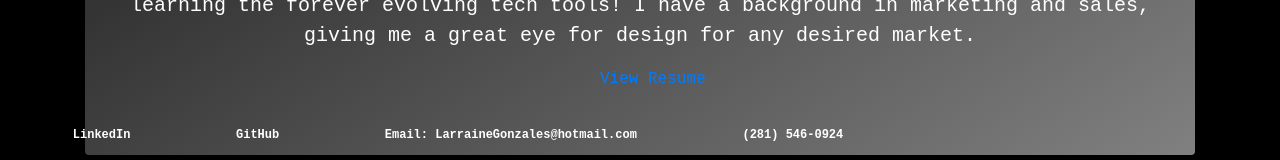
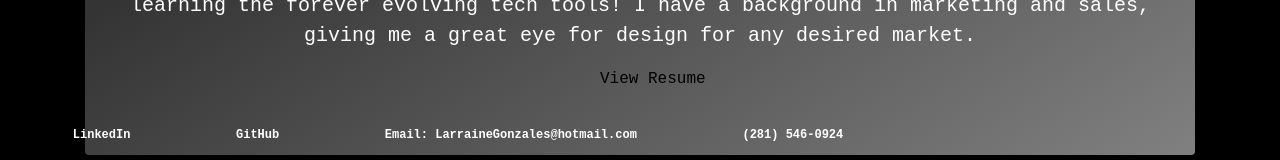
Before and after one commit to LarraineG/ReactPortfolio, a React (Create React App) app: page / in a window 1280 px wide. Shown: the part 634-794 px from the top of the page. Built offline with nearby package versions, Linux system fonts and the light colour scheme; the HTML template or start-up script is replaced by a standard one.

Commit message:
edited placement and color of resume hyperlink

```diff
--- a/src/pages/About.js
+++ b/src/pages/About.js
@@ -22,7 +22,8 @@ const styles = {
         width: "40%"
     },
     resume: {
-        marginLeft: "500px"
+        marginLeft: "500px",
+        color: "black"
     }
 }
 
```
Also changed, not shown: 6 other files (tests, documents, lock files or other folders).
